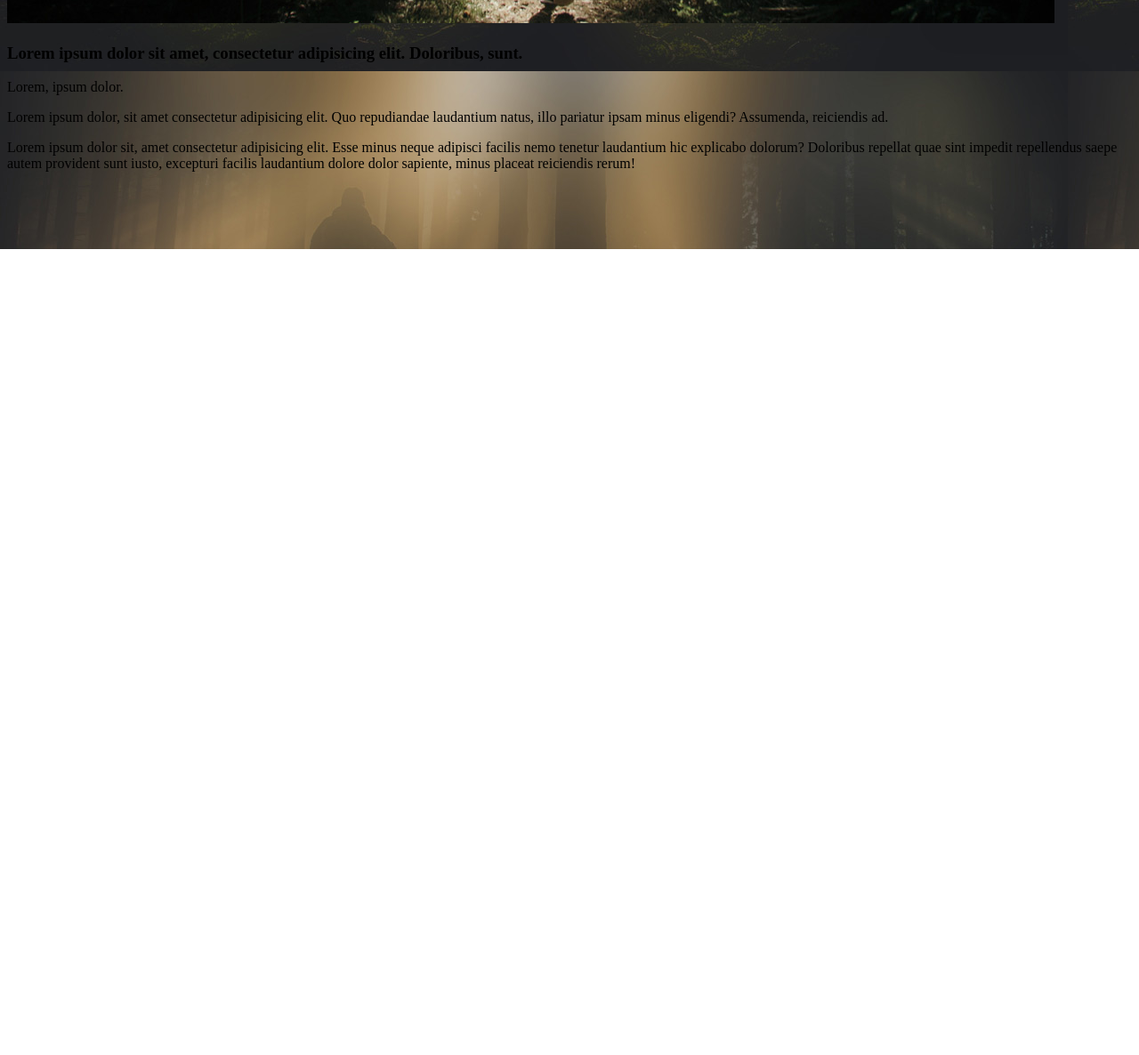
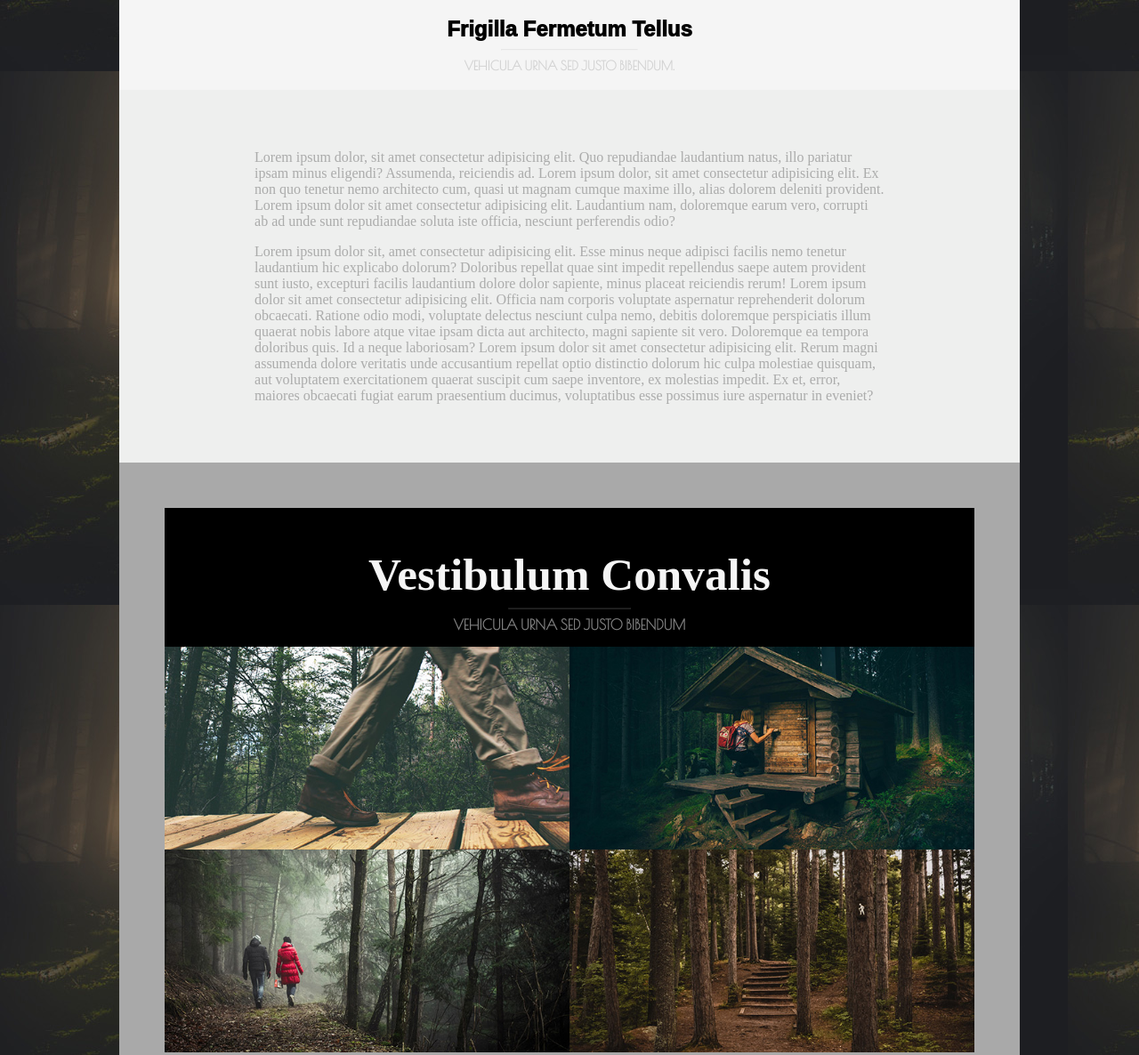
Before and after one commit to Altair-GM/caminar-html-css, a plain HTML site: page index.html in a window 1280 px wide. Shown: the part 520-1706 px from the top of the page at 89% size. Before the commit the page ends 800 px from the top, so only its background shows below. Drawn offline with nearby package versions, Linux system fonts and the light colour scheme; a web font is replaced by a local one.

Commit message:
section2

```diff
--- a/index.html
+++ b/index.html
@@ -8,26 +8,57 @@
     <link rel="preconnect" href="https://fonts.googleapis.com">
 <link rel="preconnect" href="https://fonts.gstatic.com" crossorigin>
 <link href="https://fonts.googleapis.com/css2?family=Allison&family=DM+Serif+Display&display=swap" rel="stylesheet">
-    <title>Caminar</title>
+<link rel="preconnect" href="https://fonts.googleapis.com">
+<link rel="preconnect" href="https://fonts.gstatic.com" crossorigin>
+<link href="https://fonts.googleapis.com/css2?family=Poiret+One&display=swap" rel="stylesheet">
+<title>Caminar</title>
 </head>
 <body>
+    <!-- titres -->
     <header>
         <h1>caminar</h1>
         <h2>by templated</h2>
     </header>
-    <section>
-        <div>
-            <div>
+    <!-- section1 img+text part1 -->
+
+        <div class="central">
+            <div class="sc1">
                 <img src="./public/images/pic02.jpg" alt="">
             </div>
-            <div>
-                <h3>Lorem ipsum dolor sit amet, consectetur adipisicing elit. Doloribus, sunt.</h2>
-                <p>Lorem, ipsum dolor.</p>
-                <p>Lorem ipsum dolor, sit amet consectetur adipisicing elit. Quo repudiandae laudantium natus, illo pariatur ipsam minus eligendi? Assumenda, reiciendis ad.</p>
-                <p>Lorem ipsum dolor sit, amet consectetur adipisicing elit. Esse minus neque adipisci facilis nemo tenetur laudantium hic explicabo dolorum? Doloribus repellat quae sint impedit repellendus saepe autem provident sunt iusto, excepturi facilis laudantium dolore dolor sapiente, minus placeat reiciendis rerum!</p>
+            <div class="txt1">
+                <h3>frigilla fermetum tellus</h2>
+                    <hr>
+                <h4>vehicula urna sed justo bibendum.</h4>
+                <div>
+                    <p>Lorem ipsum dolor, sit amet consectetur adipisicing elit. Quo repudiandae laudantium natus, illo pariatur ipsam minus eligendi? Assumenda, reiciendis ad. Lorem ipsum dolor, sit amet consectetur adipisicing elit. Ex non quo tenetur nemo architecto cum, quasi ut magnam cumque maxime illo, alias dolorem deleniti provident. Lorem ipsum dolor sit amet consectetur adipisicing elit. Laudantium nam, doloremque earum vero, corrupti ab ad unde sunt repudiandae soluta iste officia, nesciunt perferendis odio?</p>
+                    <p>Lorem ipsum dolor sit, amet consectetur adipisicing elit. Esse minus neque adipisci facilis nemo tenetur laudantium hic explicabo dolorum? Doloribus repellat quae sint impedit repellendus saepe autem provident sunt iusto, excepturi facilis laudantium dolore dolor sapiente, minus placeat reiciendis rerum!
+                    Lorem ipsum dolor sit amet consectetur adipisicing elit. Officia nam corporis voluptate aspernatur reprehenderit dolorum obcaecati. Ratione odio modi, voluptate delectus nesciunt culpa nemo, debitis doloremque perspiciatis illum quaerat nobis labore atque vitae ipsam dicta aut architecto, magni sapiente sit vero. Doloremque ea tempora doloribus quis. Id a neque laboriosam? Lorem ipsum dolor sit amet consectetur adipisicing elit. Rerum magni assumenda dolore veritatis unde accusantium repellat optio distinctio dolorum hic culpa molestiae quisquam, aut voluptatem exercitationem quaerat suscipit cum saepe inventore, ex molestias impedit. Ex et, error, maiores obcaecati fugiat earum praesentium ducimus, voluptatibus esse possimus iure aspernatur in eveniet?</p>
+                </div>
+            </div>
+
+
+          <!-- section 2 H2+H3+mosaic-img -->
+
+            <div class="sc2">
+                <div class="box">
+                    <div class="txt2">
+                        <h2>vestibulum convalis</h2>
+                        <hr>
+                        <h3>vehicula urna sed justo bibendum</h3>
+
+                    </div>
+                    <div class="boximg">
+                        <img src="./public/images/pic03.jpg" alt="">
+                        <img src="./public/images/pic01.jpg" alt="">
+                    </div>
+                    <div class="boximg">
+                        <img src="./public/images/pic04.jpg" alt="">
+                        <img src="./public/images/pic05.jpg" alt="">
+
+                    </div>
+                </div>
             </div>
 
         </div>
-    </section>
 </body>
 </html>
--- a/public/css/style.css
+++ b/public/css/style.css
@@ -1,9 +1,16 @@
+
+/*Bases Body/central-Body  */
 body{
     background-image:url("../images/bg.jpg");
 
 
 }
+.central{
+    margin: 2% 10%;
+    box-shadow:100%, 100%, 100% black;
 
+}
+/* Titres 1*/
 header h1{
     font-size: 350%;
     font-family: 'Allison', cursive;
@@ -24,3 +31,103 @@ header h1,h2{
     margin: 0;
 
 }
+/* end titres */
+/* contenu1 img */
+.sc1 img{
+  display: flex;
+    width: 100%;
+}
+/* Text section1-titre+txt */
+.txt1{
+    background-color: whitesmoke;
+
+}
+
+.txt1 h3{
+    text-align: center;
+    padding-top: 3%; padding-bottom :0% ;
+    margin: 0%;
+    font-family: Arial, Helvetica, sans-serif;
+    font-weight: 950;
+    font-size: 150%;
+    text-transform: capitalize;
+}
+
+hr{
+
+    width: 15%;
+    opacity: 15%;
+
+
+}
+
+h4{
+    text-align: center;
+    margin-top: 0%;
+    text-transform: uppercase;
+    font-size: 90%;
+    color: lightgray;
+    font-family: 'Poiret One', cursive;
+
+}
+
+.txt1 div {
+
+    background-color: rgba(187, 197, 191, 0.137);
+    padding: 5% 15%;
+
+}
+
+.txt1 div p{
+    color: rgba(128, 128, 128, 0.603);
+
+}
+
+/* Section 2 Titres+mosaique-img */
+
+.box{
+
+    padding: 5% 5%;
+}
+.sc2{
+    background-color:darkgray;
+}
+/* titres*/
+
+
+
+.txt2{
+    display: flex;
+    flex-direction: column;
+    background-color: black;
+    width: 100%;
+}
+
+
+.txt2 h2{
+
+padding-top: 5%;
+font-size: 320%;
+
+}
+
+.txt2 h3{
+    text-align: center;
+    font-family: 'Poiret One', 'cursive';
+    color: gray;
+    margin-top: 0%;
+    font-size: 100%;
+    text-transform: uppercase;
+
+}
+
+/* mosaique img */
+.boximg{
+    display: flex;
+
+}
+
+.boximg img{
+
+    height: 50%; width: 50%;
+}
```
